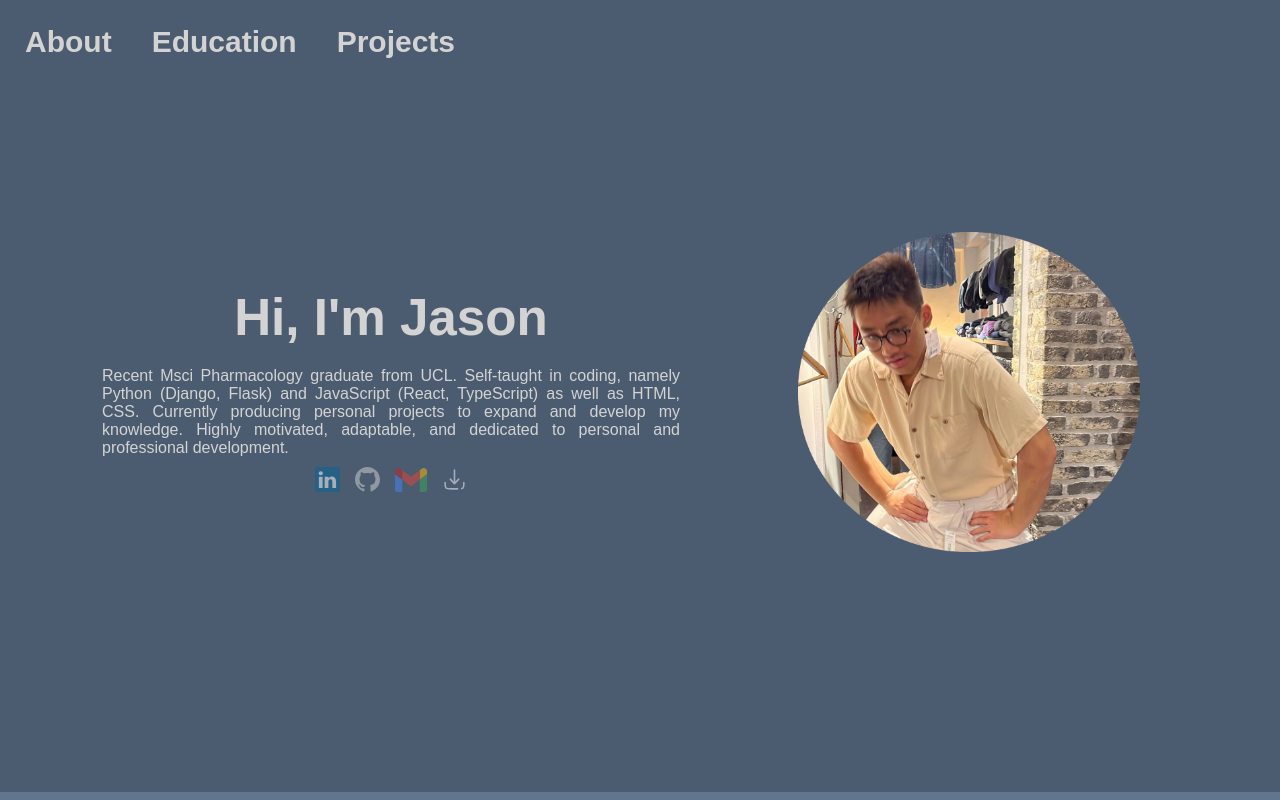
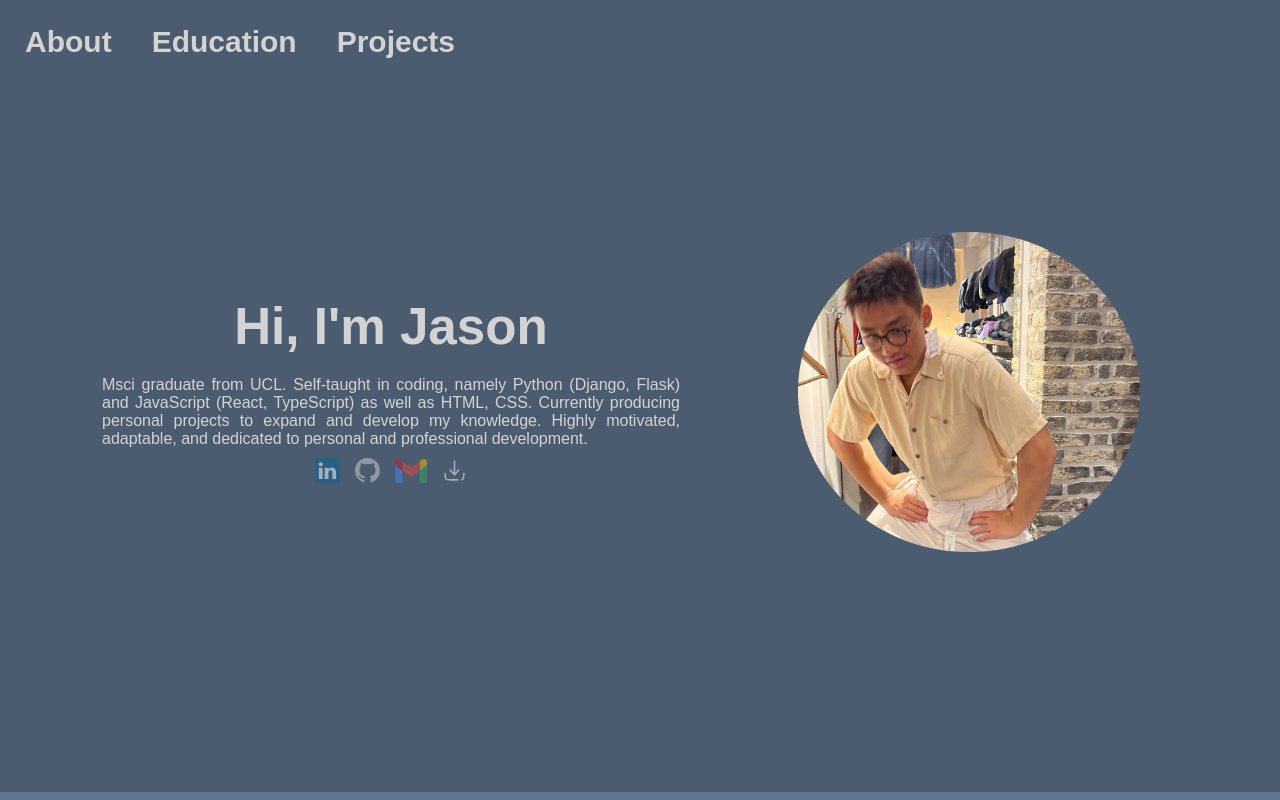
Before and after one commit to JC33340/portfolioPage, a React (Create React App) app in the folder portfolio-page/: page / in a window 1280 px wide. Shown: the top 800 px of the page. Built offline with nearby package versions, Linux system fonts and the light colour scheme.

Commit message:
changed about text

```diff
--- a/portfolio-page/src/components/About.tsx
+++ b/portfolio-page/src/components/About.tsx
@@ -21,7 +21,7 @@ export default function About(){
             <div className="about-item about-left-side">
                 <div className="centered-flex-item name">Hi, I'm Jason</div>
                 <div className="centered-flex-item about-text">
-                    Recent Msci Pharmacology graduate from UCL.
+                    Msci graduate from UCL.
                     Self-taught in coding, namely Python (Django, Flask) and JavaScript (React, TypeScript) as well as HTML, CSS.
                     Currently producing personal projects to expand and develop my knowledge.
                     Highly motivated, adaptable, and dedicated to personal and professional development.
```
